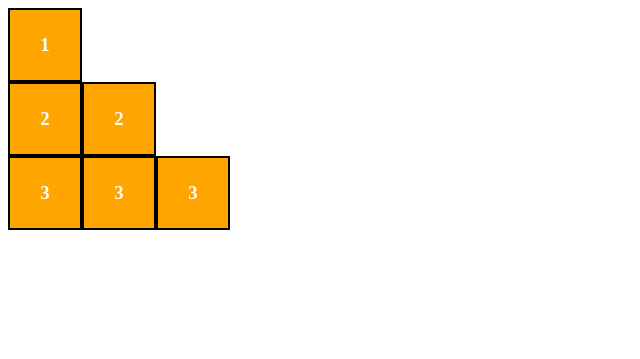
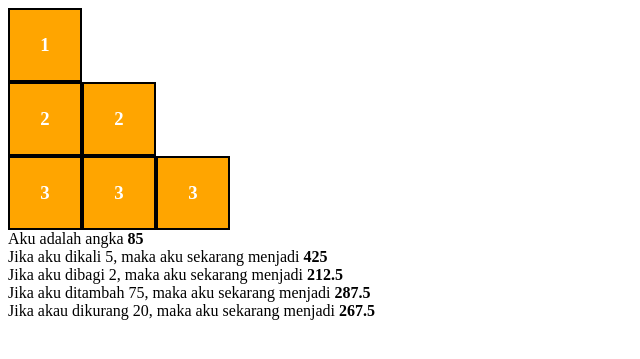
Before and after one commit to diiannn/pw2024_233040085, a PHP site: page /1c..php in a window 1280 px wide. Shown: the top 359 px of the page, without its empty margins (0-640 px from the left). Run offline with PHP 8.4, Linux system fonts and the light colour scheme.

Commit message:
first commit

```diff
--- a/tugas/tugas1/1c..php
+++ b/tugas/tugas1/1c..php
@@ -42,3 +42,17 @@
     </div>
 </body>
 </html>
+
+<?php
+ $angka = 85;
+
+echo "Aku adalah angka <b>$angka</b> <br>";
+$angka *= 5;
+echo "Jika aku dikali 5, maka aku sekarang menjadi <b>$angka</b> <br>";
+$angka /= 2;
+echo "Jika aku dibagi 2, maka aku sekarang menjadi <b>$angka</b> <br>";
+$angka += 75;
+echo "Jika aku ditambah 75, maka aku sekarang menjadi <b>$angka</b> <br>";
+$angka -= 20;
+echo "Jika akau dikurang 20, maka aku sekarang menjadi <b>$angka</b>";
+ ?>
```
